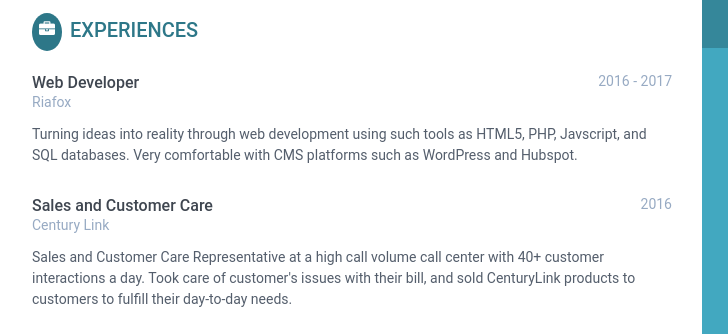
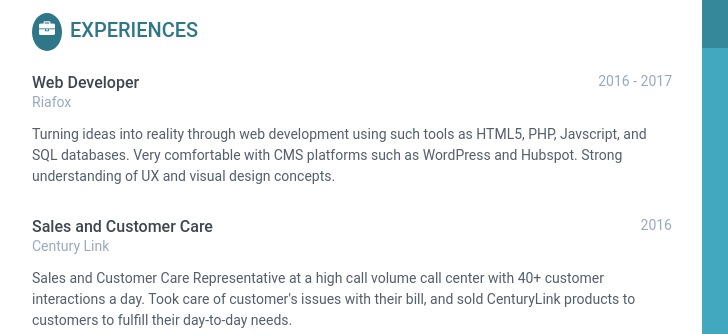
Before and after one commit to DakotaJMiller/DakotaJMiller.github.io, a plain HTML site: page OnlineResume/index.html in a window 1280 px wide. Shown: the part 285-619 px from the top of the page, 168-896 px from the left. Drawn offline with nearby package versions, Linux system fonts and the light colour scheme; files that its build step writes are made by us from their sources; a script that the page names is missing; files whose address does not match are found by name.

Commit message:
more changes

```diff
--- a/OnlineResume/index.html
+++ b/OnlineResume/index.html
@@ -67,7 +67,7 @@
         <section class="section summary-section">
           <h2 class="section-title"><i class="fa fa-user"></i>About Me</h2>
                 <div class="summary">
-                    <p>I'm a junior level web developer with teachings from BoiseCodeWorks. I love the challenges of writing code and the satisfacation of developing software and webpages. I'm very eager to learn more and challenge myself everyday to learn new concepts to apply to my style of code. I take every challenge as a way to advance myself and my knowledge. My passion for learning has no limits.</p>
+                    <p>I'm a junior level web developer with teachings from BoiseCodeWorks. I love the challenges of writing code and the satisfacation of developing software and webpages. I'm very eager to learn more and challenge myself everyday to learn new concepts to apply to my style of code. I take every challenge as a way to advance myself and my knowledge. My passion for learning has no limits. </p>
                 </div><!--//summary-->
             </section><!--//section-->
 
@@ -83,7 +83,7 @@
                   <div class="company">Riafox</div>
                 </div><!--meta-->
                 <div class="details">
-                  <p>Turning ideas into reality through web development using such tools as HTML5, PHP, Javscript, and SQL databases. Very comfortable with CMS platforms such as WordPress and Hubspot. </p>
+                  <p>Turning ideas into reality through web development using such tools as HTML5, PHP, Javscript, and SQL databases. Very comfortable with CMS platforms such as WordPress and Hubspot. Strong understanding of UX and visual design concepts. </p>
                 </div><!--details-->
               </div><!--item-->
               <div class="item">
```
